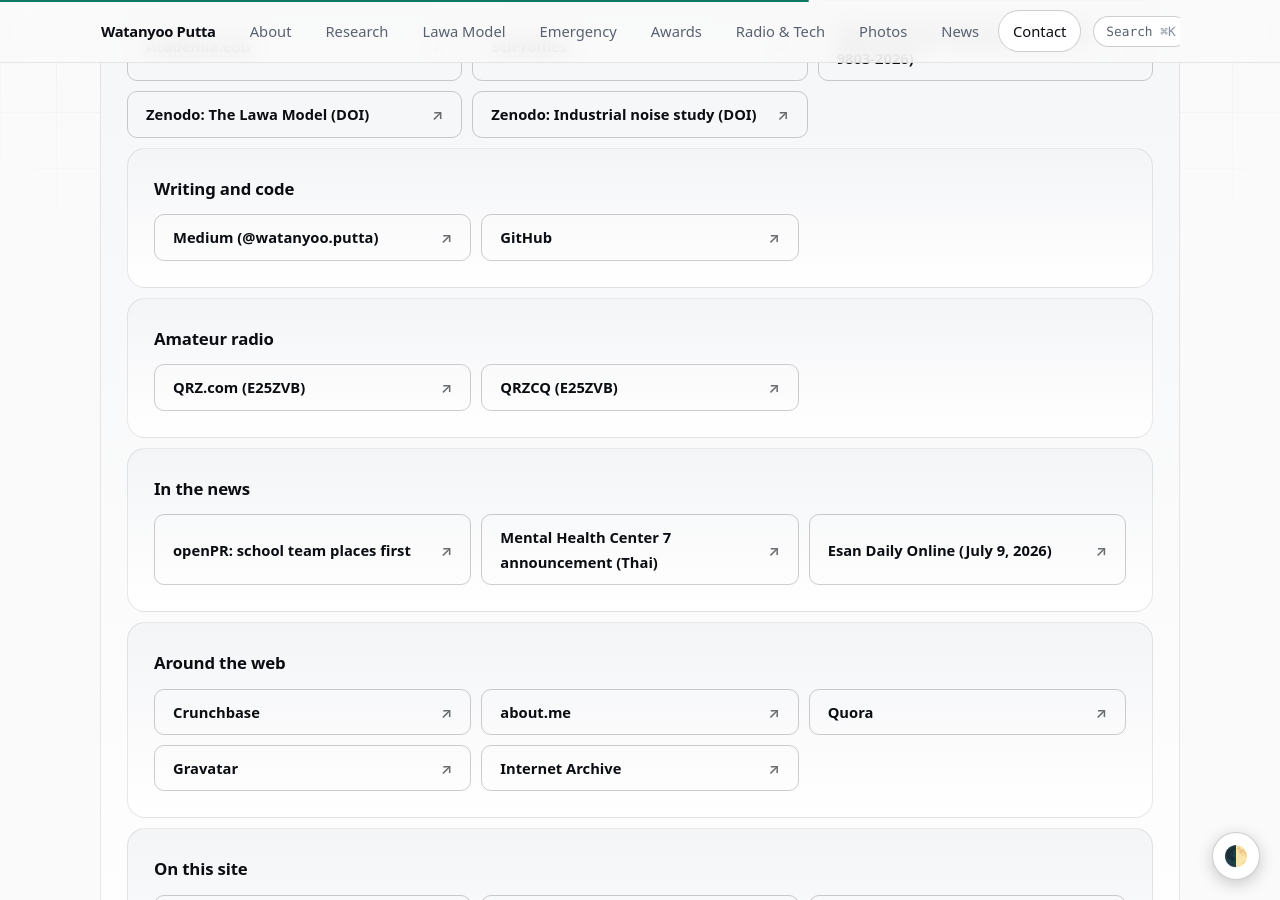
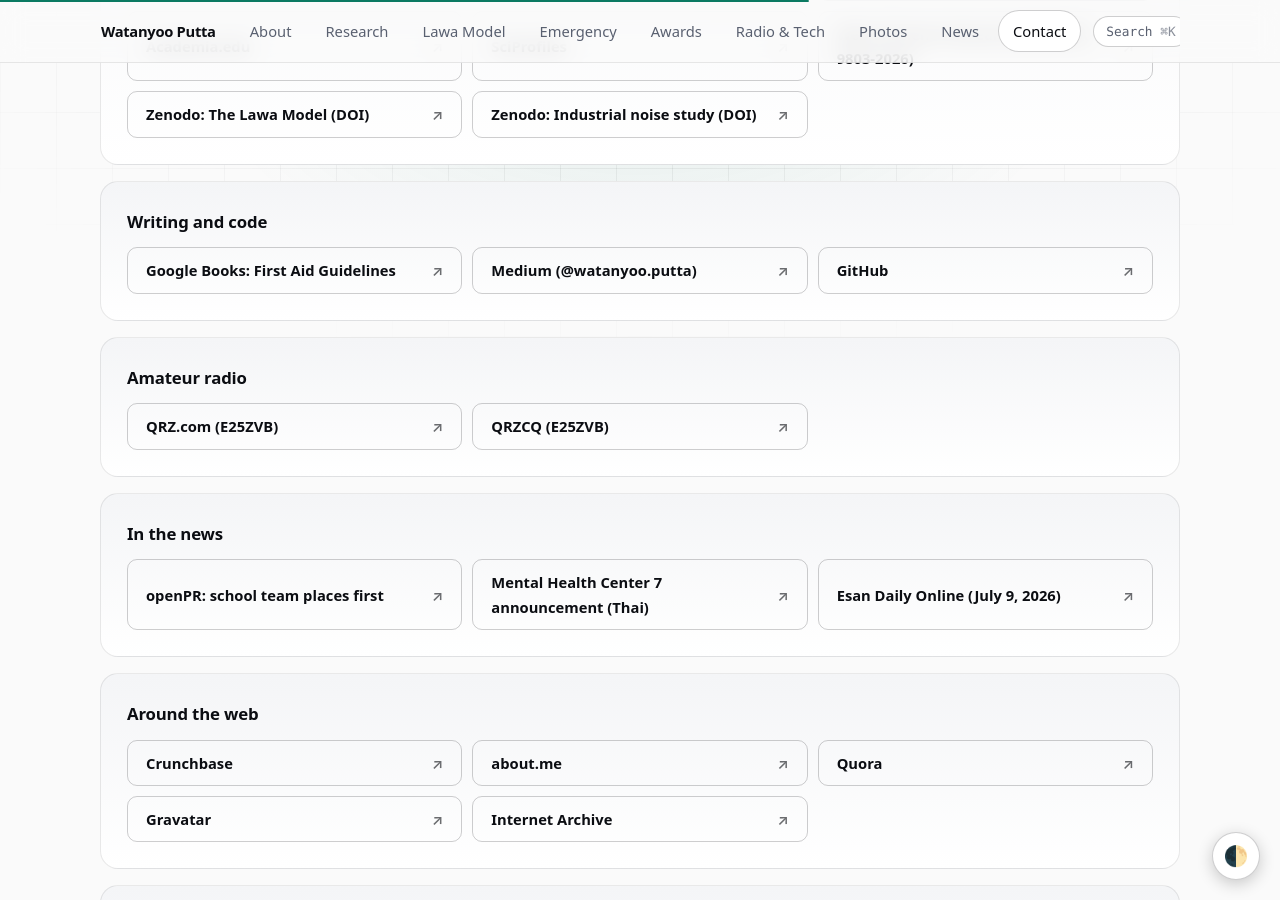
Before and after one commit to WatanyooPutta/WatanyooPutta.github.io, a Jekyll site: the page built from contact.html, in a window 1280 px wide and 900 px high, scrolled down 616 px. Built offline with Jekyll 4.4.1, drawn with Linux system fonts in a browser that asks for light colours.

Commit message:
Update contact.html

```diff
--- a/contact.html
+++ b/contact.html
@@ -26,7 +26,9 @@
 <a class="btn alt" href="https://www.webofscience.com/wos/author/record/RHX-9803-2026" rel="me external">Web of Science ResearcherID (RHX-9803-2026)</a>
 <a class="btn alt" href="https://doi.org/10.5281/zenodo.23324693" rel="external">Zenodo: The Lawa Model (DOI)</a>
 <a class="btn alt" href="https://doi.org/10.5281/zenodo.23219819" rel="external">Zenodo: Industrial noise study (DOI)</a>
+</nav></section>
 <section class="card s3"><h2>Writing and code</h2><nav class="links" aria-label="Writing and code">
+<a class="btn alt" href="https://books.google.co.th/books/about?id=vCEfEgAAQBAJ" rel="external">Google Books: First Aid Guidelines</a>
 <a class="btn alt" href="https://medium.com/@watanyoo.putta" rel="me external">Medium (@watanyoo.putta)</a>
 <a class="btn alt" href="https://github.com/watanyooputta" rel="me external">GitHub</a></nav></section>
 <section class="card s3"><h2>Amateur radio</h2><nav class="links" aria-label="Amateur radio profiles">
```
